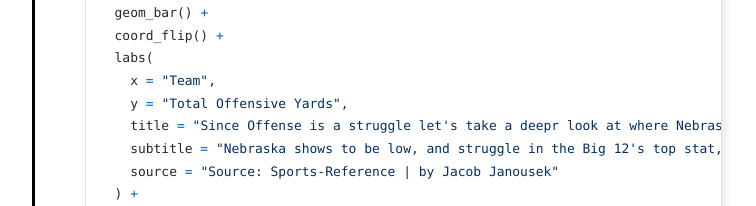
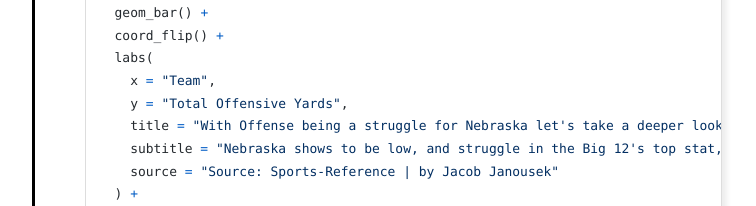
Before and after one commit to jakejanousek/jakejanousek.github.io, a plain HTML site: page post/2021/04/25/how-would-nebraska-football-stack-against-the-big-12-if-they-never-left/index.html in a window 1280 px wide. Shown: the part 4355-4561 px from the top of the page, without its empty margins (388-1144 px from the left). Drawn offline with nearby package versions, Linux system fonts and the light colour scheme; some packages are replaced by stand-ins of ours; a script that the page names is missing; files whose address does not match are found by name.

Commit message:
Nebraska Big 12 edit

```diff
--- a/post/2021/04/25/how-would-nebraska-football-stack-against-the-big-12-if-they-never-left/index.html
+++ b/post/2021/04/25/how-would-nebraska-football-stack-against-the-big-12-if-they-never-left/index.html
@@ -205,7 +205,7 @@ I now want to where Nebraska ranks in total offense and look at where they favor
   labs(
     x = &quot;Team&quot;,
     y = &quot;Total Offensive Yards&quot;,
-    title = &quot;Since Offense is a struggle let&#39;s take a deepr look at where Nebraska is&quot;,
+    title = &quot;With Offense being a struggle for Nebraska let&#39;s take a deeper look&quot;,
     subtitle = &quot;Nebraska shows to be low, and struggle in the Big 12&#39;s top stat, Passing&quot;,
     source = &quot;Source: Sports-Reference | by Jacob Janousek&quot;
   ) +
```
Also changed, not shown: 1 other file.
